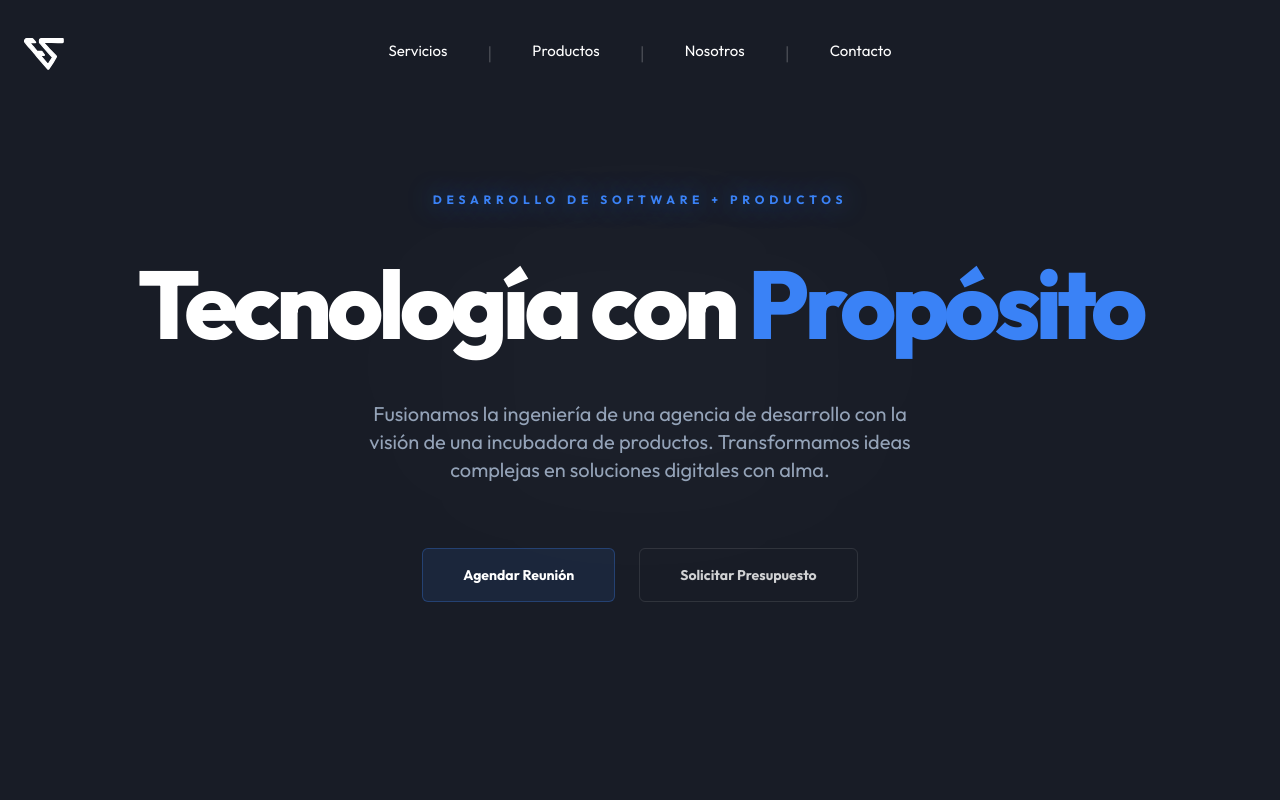
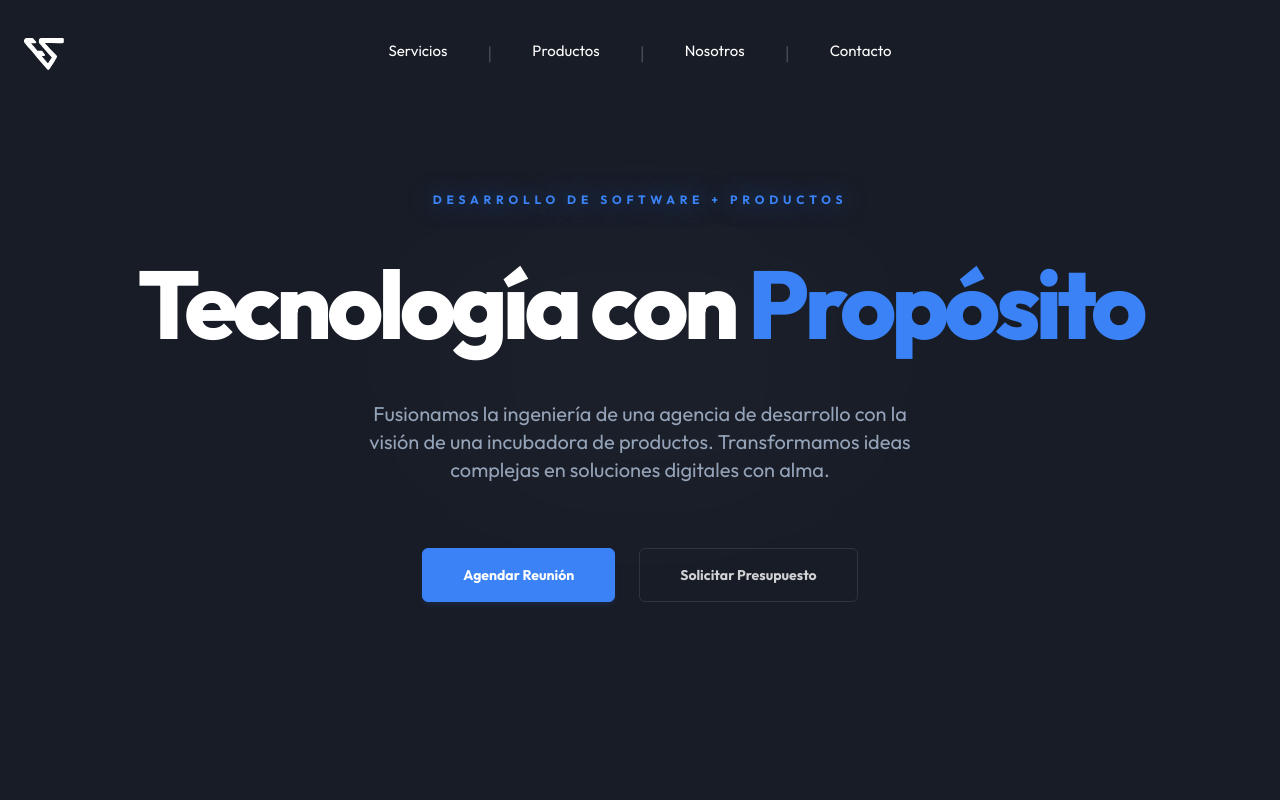
Before and after one commit to MarianoRicoy/tws-landing, a Next.js app: page / in a window 1280 px wide. Shown: the top 800 px of the page. Built offline with nearby package versions, Linux system fonts and the light colour scheme.

Commit message:
UX: Restored solid primary CTA button with subtle glow and maintained consistent button interactions

```diff
--- a/components/Hero.tsx
+++ b/components/Hero.tsx
@@ -27,7 +27,7 @@ export default function Hero() {
           <div className="flex flex-col sm:flex-row items-center justify-center gap-6 pt-4 w-full sm:w-auto">
             <button
               onClick={openModal}
-              className="px-10 py-4 rounded-md bg-accent-cyan/10 sm:bg-accent-cyan/10 border border-accent-cyan/30 sm:border-accent-cyan/30 text-white font-bold text-sm hover:bg-accent-cyan hover:text-white hover:border-accent-cyan hover:shadow-md hover:shadow-accent-cyan/10 transition-all hover:scale-105 active:scale-95 text-center w-full sm:w-auto shadow-md shadow-accent-cyan/5 sm:shadow-none">
+              className="px-10 py-4 rounded-md bg-accent-cyan border border-accent-cyan text-white font-bold text-sm hover:opacity-90 hover:shadow-md hover:shadow-accent-cyan/10 transition-all hover:scale-105 active:scale-95 text-center w-full sm:w-auto shadow-md shadow-accent-cyan/10">
               Agendar Reunión
             </button>
             <button
```
